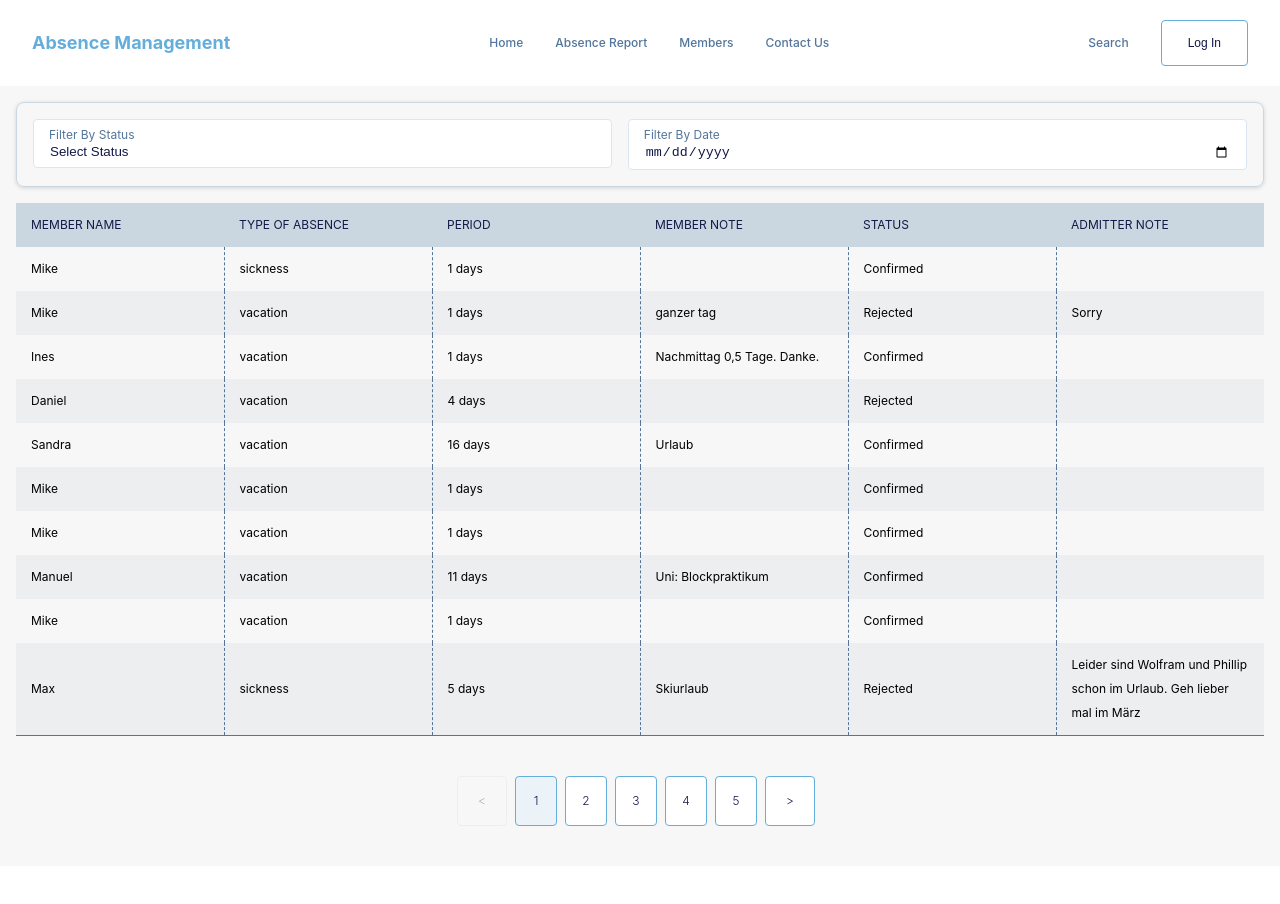
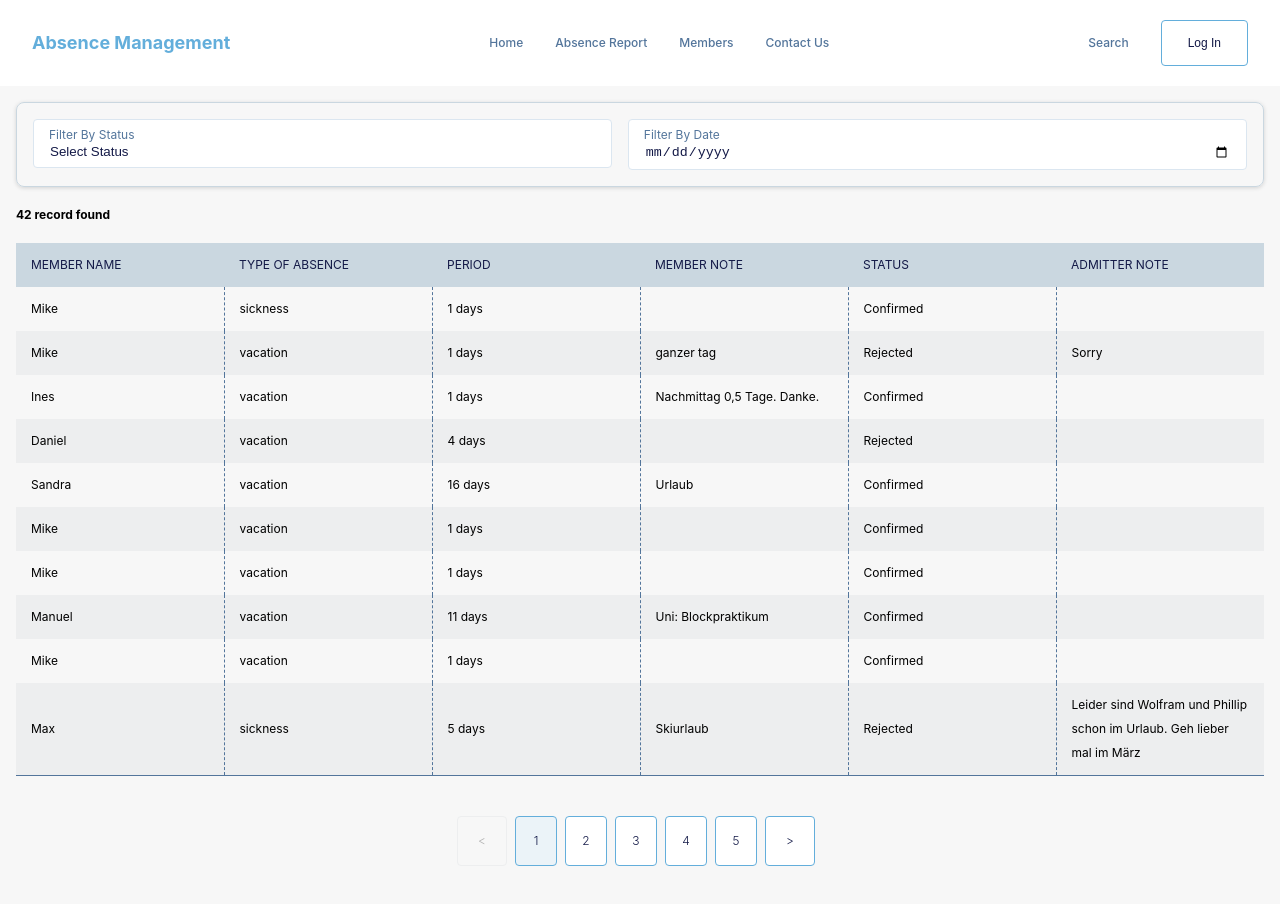
Before and after one commit to biswajitnov29/absence-manager, a React (Create React App) app: page / in a window 1280 px wide. Before the commit the page ends 866 px from the top, so only its background shows below. Built offline with nearby package versions, Linux system fonts and the light colour scheme.

Commit message:
Add list size

```diff
--- a/src/App.tsx
+++ b/src/App.tsx
@@ -39,6 +39,7 @@ const App = () => {
             statusList={statusList}
             onChange={changeFilter}
           ></SiteFilters>
+          <h4>{result.length} record found</h4>
           <SiteTable list={result}></SiteTable>
         </div>
       </section>
```
